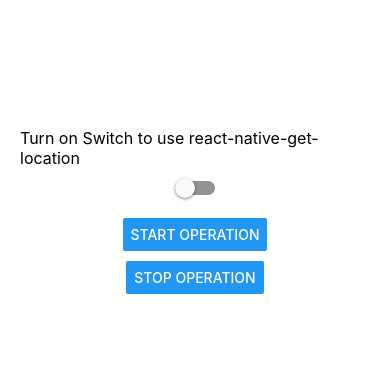
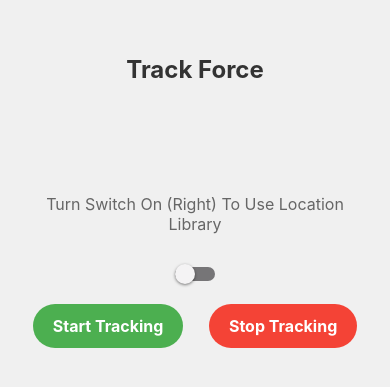
Before and after one commit to Talvin1/TrackForce, a React Native app: screen / in a window 390 px wide. Shown: the part 211-598 px from the top of the page. Built offline with nearby package versions, Linux system fonts and the light colour scheme.

Commit message:
Feat: working library function, better style and ui, java\kotlin not implemented and not working in background

```diff
--- a/App.tsx
+++ b/App.tsx
@@ -1,31 +1,51 @@
 import React, { useState } from 'react';
-import { Button, Switch, Text, View, StyleSheet } from 'react-native';
+import { Switch, Text, View, StyleSheet, TouchableOpacity, ActivityIndicator } from 'react-native';
 import getScreenStatus from './utils/screenState.util';
 import { sendLocation, sendLocationNativeLibrary } from './utils/location.utils';
-import { Colors } from 'react-native/Libraries/NewAppScreen';
 
 const App: React.FC = (): React.ReactElement => {
   const [isUsingLibrary, setIsUsingLibrary] = useState<boolean>(false);
   const [locationInterval, setLocationInterval] = useState<NodeJS.Timeout | null>(null);
   const [filename, setFilename] = useState<string>('');
+  const [isLoading, setIsLoading] = useState<boolean>(false);
+  const [showCheckMark, setShowCheckMark] = useState<boolean>(false);
+  const [showErrorMark, setShowErrorMark] = useState<boolean>(false);
 
   const saveLocation = async (useLibraryForLocation: boolean): Promise<void> => {
-    const isScreenOff = getScreenStatus();
-    if (useLibraryForLocation) {
+    setIsLoading(true);
+    setShowErrorMark(false);
+
+    try {
+      const isScreenOff = getScreenStatus();
       const currentDate = new Date().toLocaleString();
-      sendLocationNativeLibrary(isScreenOff, currentDate, filename);
-    } else {
-      sendLocation();
+      if(useLibraryForLocation) {
+        await sendLocationNativeLibrary(isScreenOff, currentDate, filename);
+      } else {
+        await sendLocation();
+      }
+      setShowCheckMark(true);
+      setTimeout(() => {
+        setShowCheckMark(false);
+        setIsLoading(false);
+      }, 2000);
+    } catch (error) {
+      console.error("Error occurred while saving location:", error);
+      setShowErrorMark(true);
+      setIsLoading(false);
+      setTimeout(() => setShowErrorMark(false), 3000);
     }
   };
 
+
   const startLocationInterval = (): void => {
     const currentTime = String(Date.now());
-    setFilename(`locationData${currentTime}.txt`);
+    setFilename(`locationData${currentTime}.json`);
 
     if (locationInterval !== null) {
       clearInterval(locationInterval);
     }
+
+    setIsLoading(true);
     const intervalId = setInterval(async () => {
       await saveLocation(isUsingLibrary);
     }, 5000);
@@ -39,20 +59,33 @@ const App: React.FC = (): React.ReactElement => {
     }
     setLocationInterval(null);
     setFilename('');
+    setShowCheckMark(false);
+    setShowErrorMark(false);
   };
 
   return (
     <View style={styles.container}>
-      <Text style={styles.text}>Turn on Switch to use react-native-get-location</Text>
+      <Text style={styles.header}>Track Force</Text>
+      <Text></Text>
+      <Text style={styles.description}>Turn Switch On (Right) To Use Location Library</Text>
       <Switch
         style={styles.switch}
         value={isUsingLibrary}
         onValueChange={() => setIsUsingLibrary(!isUsingLibrary)}
+        trackColor={{ false: "#767577", true: "lightgray" }}
+        thumbColor={isUsingLibrary ? "green" : "#f4f3f4"}
       />
       <View style={styles.buttonContainer}>
-        <Button title="Start Operation" onPress={startLocationInterval} />
-        <Button title="Stop Operation" onPress={stopLocationInterval} />
+        <TouchableOpacity onPress={startLocationInterval} style={styles.startButton}>
+          <Text style={styles.buttonText}>Start Tracking</Text>
+        </TouchableOpacity>
+        <TouchableOpacity onPress={stopLocationInterval} style={styles.stopButton}>
+          <Text style={styles.buttonText}>Stop Tracking</Text>
+        </TouchableOpacity>
       </View>
+      {isLoading && <ActivityIndicator style={styles.loadingIndicator} size="large" color="black" />}
+      {showCheckMark && <Text style={styles.checkMark}>✓</Text>}
+      {showErrorMark && <Text style={styles.errorMark}>✗</Text>}
     </View>
   );
 };
@@ -63,20 +96,70 @@ const styles = StyleSheet.create({
     justifyContent: 'center',
     alignItems: 'center',
     paddingHorizontal: 20,
+    backgroundColor: '#f0f0f0',
+    position: 'relative',
   },
-  text: {
+  header: {
+    paddingBottom: 100,
+    fontSize: 24,
+    fontWeight: '700',
     marginBottom: 10,
+    color: '#333',
+  },
+  description: {
+    paddingBottom: 10,
     fontSize: 16,
+    marginBottom: 20,
+    textAlign: 'center',
+    color: '#666',
   },
   switch: {
     marginBottom: 20,
   },
   buttonContainer: {
-    flexDirection: 'column',
-    justifyContent: 'center',
+    flexDirection: 'row',
+    justifyContent: 'space-around',
     alignItems: 'center',
-    gap: 10
+    width: '100%',
+    paddingBottom: 20,
+  },
+  startButton: {
+    borderRadius: 30,
+    paddingVertical: 12,
+    paddingHorizontal: 20,
+    backgroundColor: '#4CAF50',
+  },
+  stopButton: {
+    borderRadius: 30,
+    paddingVertical: 12,
+    paddingHorizontal: 20,
+    backgroundColor: '#F44336',
+  },
+  buttonText: {
+    color: '#fff',
+    fontSize: 16,
+    fontWeight: 'bold',
+  },
+  loadingIndicator: {
+    position: 'absolute',
+    bottom: 40,
+    marginBottom: 20,
+  },
+  checkMark: {
+    position: 'absolute',
+    bottom: 0,
+    fontSize: 24,
+    marginBottom: 20,
+    color: 'black',
+  },
+  errorMark: {
+    position: 'absolute',
+    bottom: 0,
+    fontSize: 24,
+    marginBottom: 20,
+    color: 'black',
   },
 });
 
+
 export default App;
--- a/utils/storage.util.ts
+++ b/utils/storage.util.ts
@@ -15,7 +15,7 @@ export const writeToLocalStorage = async (filename: string, data: any) => {
     await RNFS.appendFile(filePath, jsonData, 'utf8');
 
     const message = 'Data written successfully in path: ' + filePath;
-    Alert.alert(message);
+    console.log(message);
 
     await AsyncStorage.setItem('dataFilePath', filePath);
 
```
